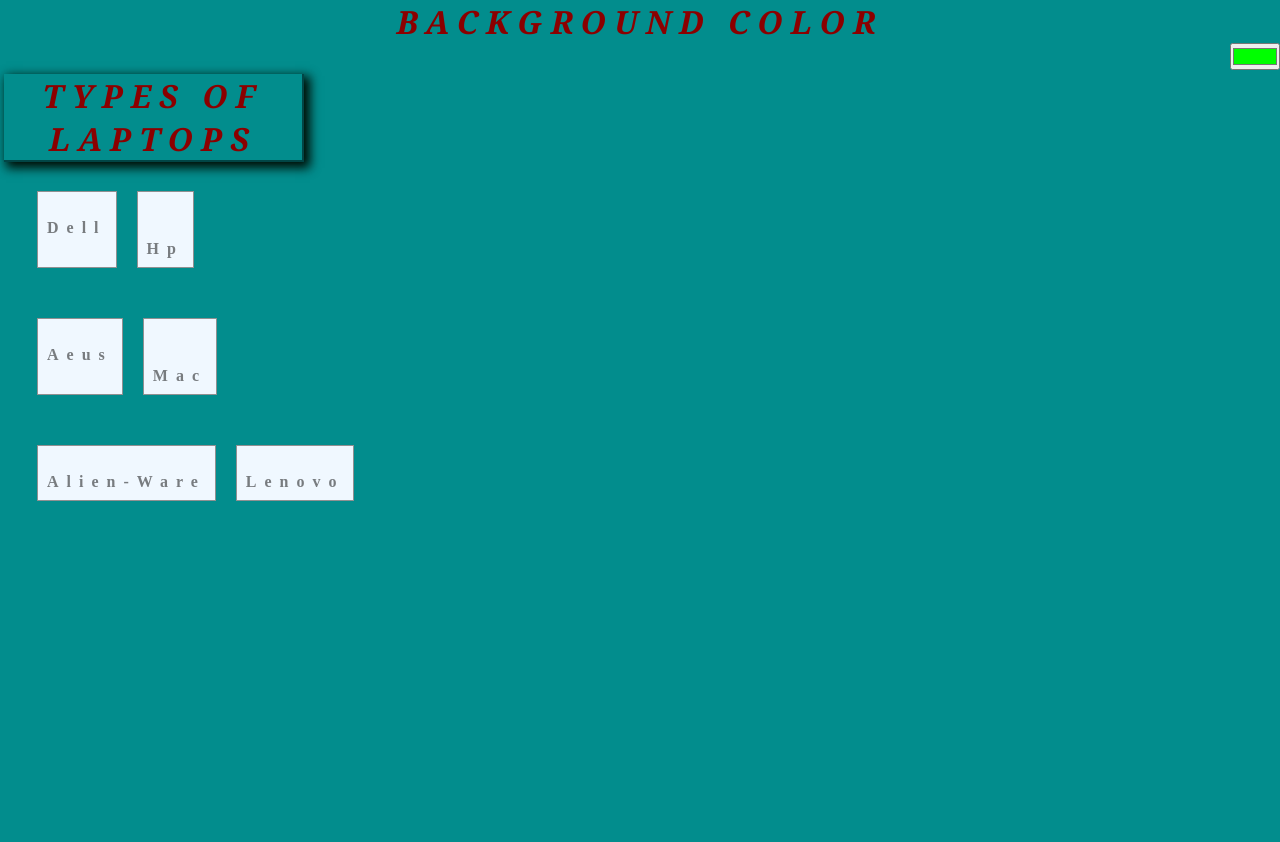
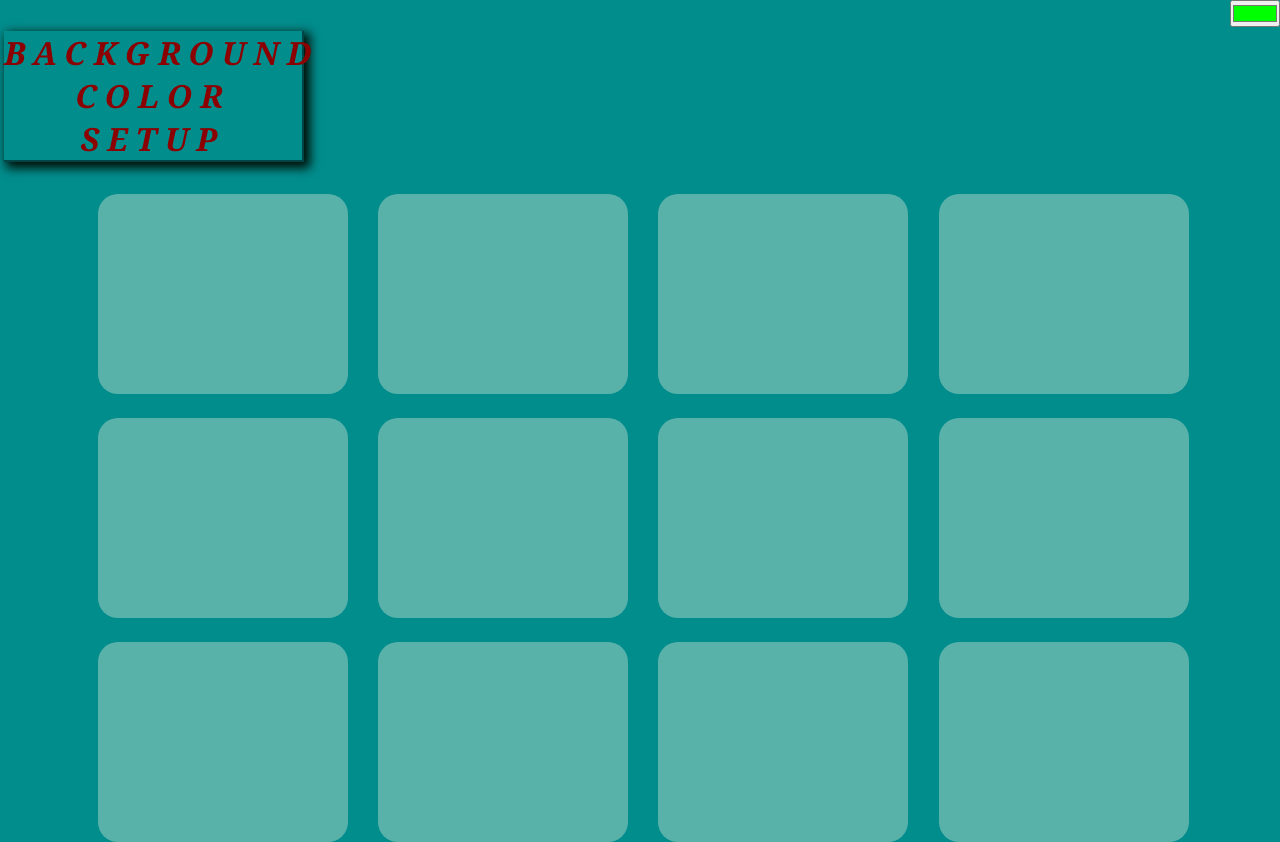
Before and after one commit to fran-897-uinx/background-generator-, a plain HTML site: page index.html in a window 1280 px wide. Before the commit the page ends 800 px from the top, so only its background shows below. Drawn offline with Linux system fonts and the light colour scheme.

Commit message:
modified

```diff
--- a/index.css
+++ b/index.css
@@ -1,102 +1,82 @@
- body{
-    font: "Times New Roman",;
+body {
+  font: "Times New Roman";
   text-align: end;
-    letter-spacing: .5em;
-    top:15%;
-    color:rgba(0, 0, 0, .5);
+  letter-spacing: 0.5em;
+  top: 15%;
+  color: rgba(0, 0, 0, 0.5);
   background: rgb(2, 141, 141);
   text-transform: upperCase;
+  justify-content: center;
+  align-items: center;
 }
-h1{
-    color:white;
-    font: 3.5em ;
+h1 {
+  color: white;
+  font: 3.5em;
   font-style: italic;
   font-language-override: normal;
-    animation-name:color;
+  animation-name: color;
   animation-delay: 2s;
   animation-duration: 6s;
-    font-family: Cambria, Cochin, Georgia, Times, 'Times New Roman', serif;
-    text-align:center;
-    width:100%;
+  font-family: Cambria, Cochin, Georgia, Times, "Times New Roman", serif;
+  text-align: center;
+  width: 100%;
   text-transform: upperCase;
   transform: ease infinite;
   animation: color 10s ease-in-out infinite;
 }
 
-@keyframes color{
-    0%{
+@keyframes color {
+  0% {
     color: black;
   }
-    25%{
-        color:brown ;
+  25% {
+    color: brown;
   }
-    50%{
+  50% {
     color: darkred;
   }
 
-    75%{
+  75% {
     color: chocolate;
   }
-    100%{
+  100% {
     color: aliceblue;
   }
 }
 
-/* h3{
-    color:rgba(0,0,0, 0.5);
-    font: 900 1em "raleway", sans-serif;
-    text-align:center;
-    text-transform: upperCase;
-    letter-spacing: 0.02em;;
-} */
-
-
-*{
+* {
   padding: 0%;
   margin: 0;
   box-sizing: border-box;
 }
 
-.hop{
-    width: 500px;
-    margin-left: 12px;
-}
-
-.box{
-    display: flex;
-    padding: 15px;
-
-}
-
-picture{
-    margin: 10px;
-    border: 1px solid;
-    border-color: rgb(144, 144, 145);
-    padding: 9px;
-    background-color: aliceblue;
-}
-
-picture img{
-    width: 600px;
-}
-
-h4{
-    text-transform: capitalize;
-}
-#hp{
-   margin-top: 35px;
-}
-
-.page{
+.page {
   width: 300px;
   border-bottom: 2px solid;
   border-right: 2px solid;
   text-align: center;
   margin: 4px;
-    box-shadow:4px 4px 10px 2px rgba(0,12,3,4) ;
-
+  box-shadow: 4px 4px 10px 2px rgba(0, 12, 3, 4);
 }
 
-picture:hover{
-    transform: scale(1.1);
+.conta {
+  display: flex;
+  flex-wrap: wrap;
+  gap: 1.5rem;
+  opacity: 0.6;
+  width: 100%;
+  height: 30rem;
+  margin-top: 2rem;
+  justify-content: center;
 }
+
+.box {
+  opacity: 0.6;
+  width: 250px;
+  height: 200px;
+  border: #251010;
+  gap: 2rem;
+  background-color: beige;
+  border-radius: 20px;
+  margin-left: 0.4rem;
+}
--- a/index.html
+++ b/index.html
@@ -7,47 +7,27 @@
     <link rel="stylesheet" href="index.css" />
   </head>
   <body id="gradient">
-    <h1>Background color</h1>
     <input class="color1" type="color" name="color1" value="#00ff00" />
     <!-- <input class="color2" type="color" name="color2" value="#ff0000" /> -->
 
     <div class="page">
-      <h1>Types of laptops</h1>
+      <h1>Background color setup</h1>
     </div>
+    <div class="conta">
+      <div class="box"></div>
+      <div class="box"></div>
+      <div class="box"></div>
+      <div class="box"></div>
 
-    <div class="hop">
-      <div class="box">
-        <picture>
-          <img src="assest2/Dell.jpg" alt="" />
-          <h4>dell</h4>
-        </picture>
-        <picture>
-          <img src="assest2/hp.jpg" alt="" id="hp" />
-          <h4>hp</h4></picture
-        >
-      </div>
-      <div class="box">
-        <picture>
-          <img src="assest2/aeus.jpg" alt="" />
-          <h4>Aeus</h4>
-        </picture>
-        <picture>
-          <img src="assest2/MAC.jpg" alt="" id="hp" />
-          <h4>mac</h4>
-        </picture>
-      </div>
-      <div class="box">
-        <picture>
-          <img src="assest2/ALIenware.jpg" alt="" />
-          <h4>Alien-ware</h4>
-        </picture>
-        <picture>
-          <img src="assest2/lenovo.jpg" alt="" />
-          <h4>lenovo</h4>
-        </picture>
-      </div>
+      <div class="box"></div>
+      <div class="box"></div>
+      <div class="box"></div>
+      <div class="box"></div>
+      <div class="box"></div>
+      <div class="box"></div>
+      <div class="box"></div>
+      <div class="box"></div>
     </div>
-
     <script src="script.js"></script>
   </body>
 </html>
```
Lines whose indentation alone changed are shown as unchanged.
